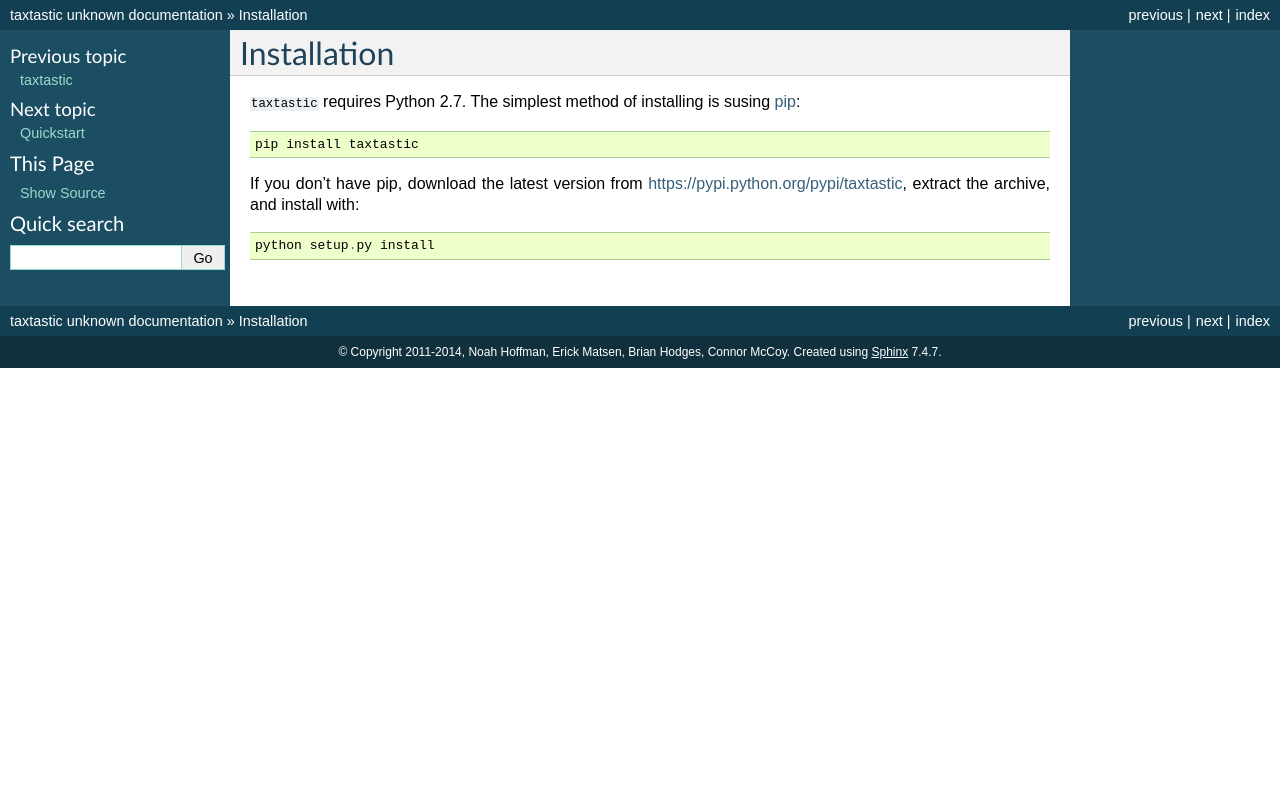
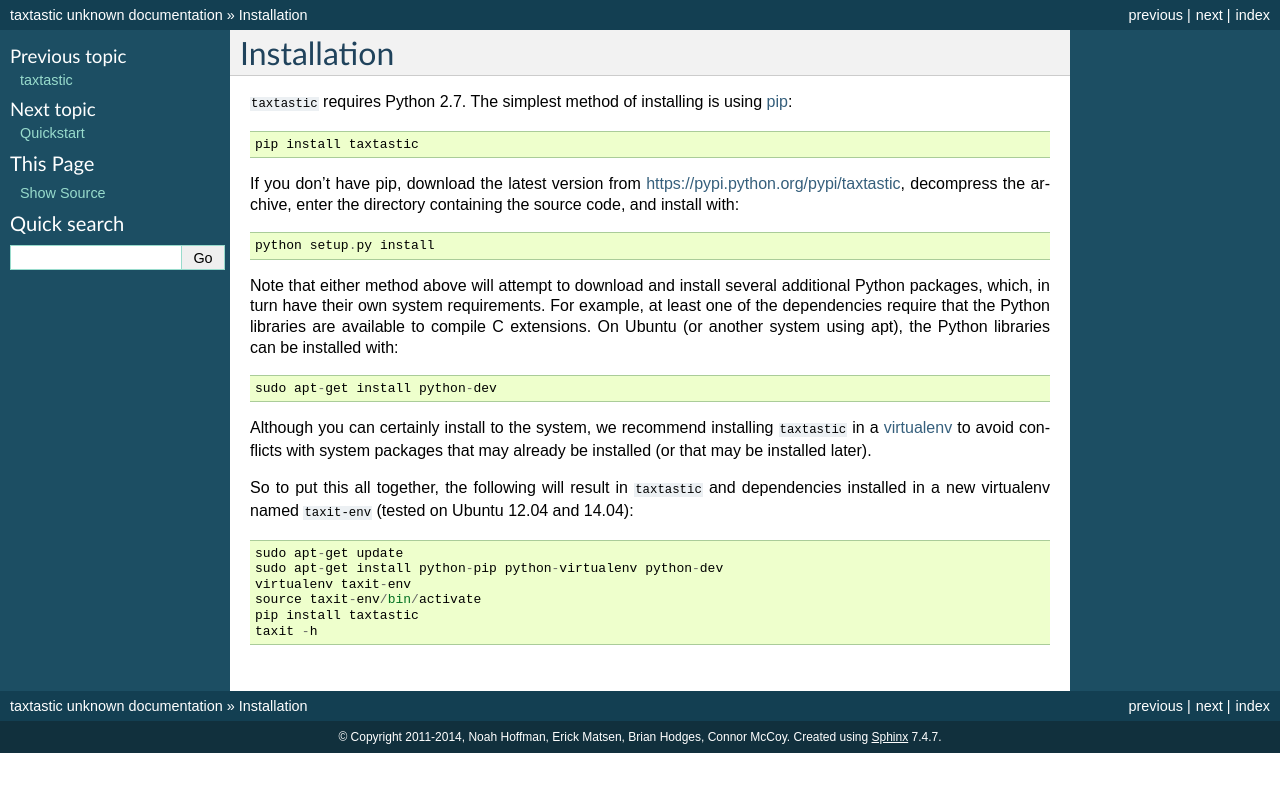
Before and after one commit to fhcrc/taxtastic, a Sphinx documentation site: the page built from docs/installation.rst, in a window 1280 px wide. Shown: the top 792 px of the page. Built offline with Sphinx 7.4.7, drawn with Linux system fonts in a browser that asks for light colours.

Commit message:
update installation instructions

```diff
--- a/docs/installation.rst
+++ b/docs/installation.rst
@@ -1,10 +1,39 @@
 Installation
 ============
 
-``taxtastic`` requires Python 2.7.  The simplest method of installing is susing `pip <http://pip-installer.org>`_::
+``taxtastic`` requires Python 2.7.  The simplest method of installing
+is using `pip <http://pip-installer.org>`_::
 
     pip install taxtastic
 
-If you don't have pip, download the latest version from https://pypi.python.org/pypi/taxtastic, extract the archive, and install with::
+If you don't have pip, download the latest version from
+https://pypi.python.org/pypi/taxtastic, decompress the archive, enter
+the directory containing the source code, and install with::
 
     python setup.py install
+
+Note that either method above will attempt to download and install
+several additional Python packages, which, in turn have their own
+system requirements. For example, at least one of the dependencies
+require that the Python libraries are available to compile C
+extensions. On Ubuntu (or another system using apt), the Python
+libraries can be installed with::
+
+  sudo apt-get install python-dev
+
+Although you can certainly install to the system, we recommend
+installing ``taxtastic`` in a `virtualenv
+<http://virtualenv.readthedocs.org/en/latest/virtualenv.html>`_ to
+avoid conflicts with system packages that may already be installed (or
+that may be installed later).
+
+So to put this all together, the following will result in
+``taxtastic`` and dependencies installed in a new virtualenv named
+``taxit-env`` (tested on Ubuntu 12.04 and 14.04)::
+
+  sudo apt-get update
+  sudo apt-get install python-pip python-virtualenv python-dev
+  virtualenv taxit-env
+  source taxit-env/bin/activate
+  pip install taxtastic
+  taxit -h
```
Also changed, not shown: docs/commands.rst (+7 -7 lines), 1 other file.
